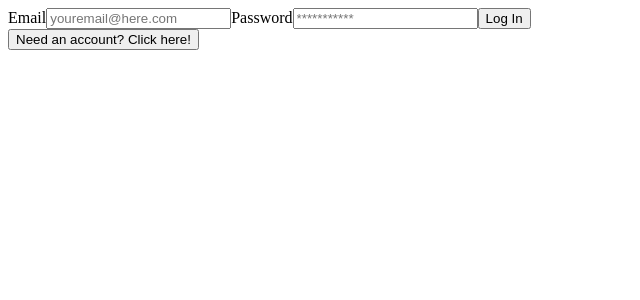
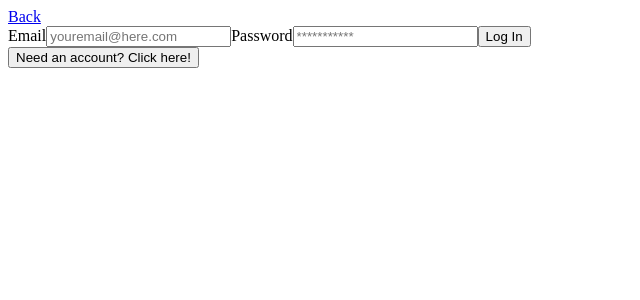
Before and after one commit to neel0patel/Task-Management-Tool, a React (Create React App) app in the folder task-management/: page /login in a window 1280 px wide. Shown: the top 300 px of the page, without its empty margins (0-640 px from the left). Built offline with nearby package versions, Linux system fonts and the light colour scheme.

Commit message:
added back buttons

```diff
--- a/task-management/src/components/login.jsx
+++ b/task-management/src/components/login.jsx
@@ -12,6 +12,9 @@ export const Login = (props) => {
 
   return (
     <>
+      <Link to="/" className="back-button">
+        Back
+      </Link>
       <form onSubmit={handleSubmit}>
         <label htmlFor="email">Email</label>
         <input
--- a/task-management/src/components/register.jsx
+++ b/task-management/src/components/register.jsx
@@ -12,6 +12,9 @@ export const Register = (props) => {
   };
   return (
     <>
+      <Link to="/" className="back-button">
+        Back
+      </Link>
       <form onSubmit={handleSubmit}>
         <label htmlFor="name">Name</label>
         <input
```
